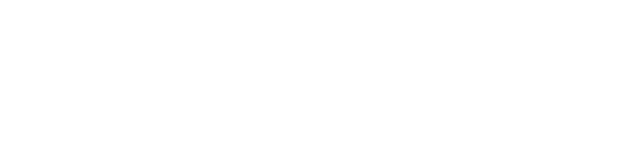
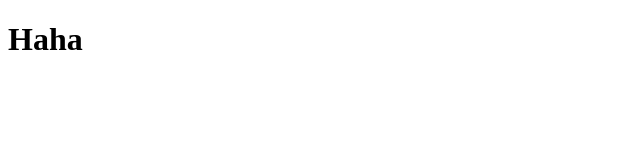
Before and after one commit to Hikki222/-, a plain HTML site: page index.html in a window 1280 px wide. Shown: the whole page, without its empty margins (0-640 px from the left). Drawn offline with Linux system fonts and the light colour scheme.

Commit message:
изменено еще раз

```diff
--- a/index.html
+++ b/index.html
@@ -6,6 +6,6 @@
     <title>Document</title>
 </head>
 <body>
-
+    <h1>Haha</h1>
 </body>
 </html>
```
